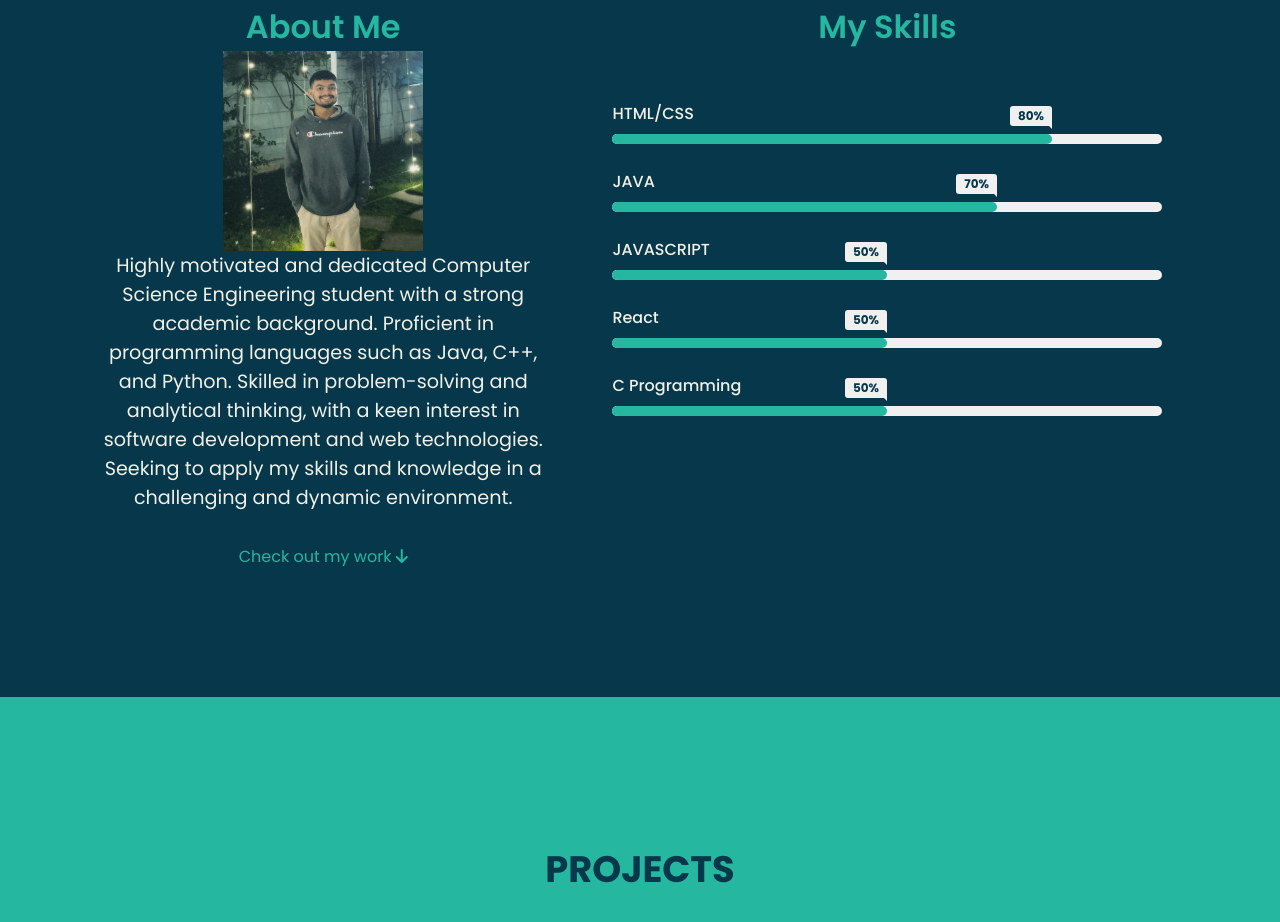
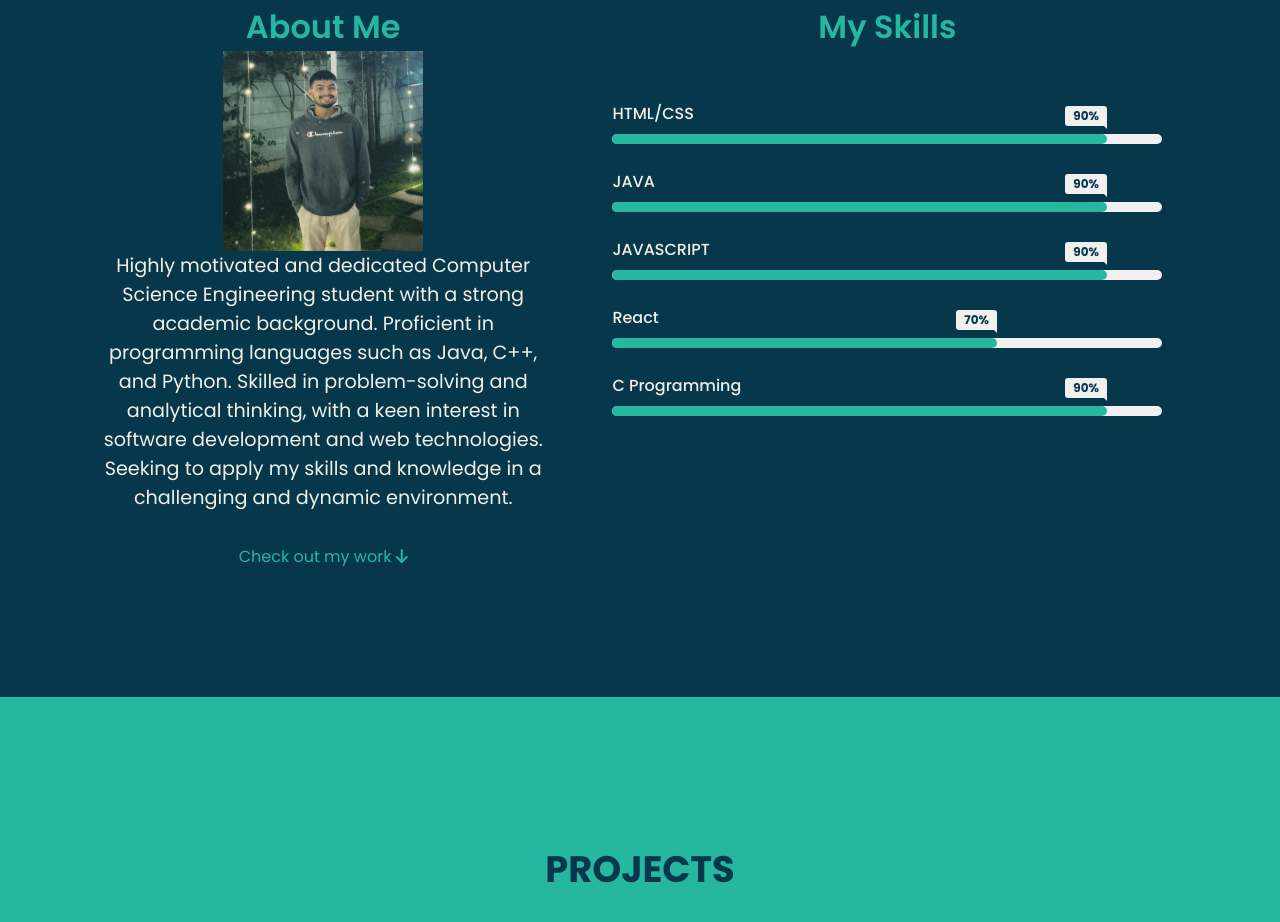
Before and after one commit to Nishil-Gangrade/Nishil-s-Portfolio, a plain HTML site: page index.html in a window 1280 px wide. Shown: the part 893-1815 px from the top of the page. Drawn offline with nearby package versions, Linux system fonts and the light colour scheme; a web font is replaced by a local one.

Commit message:
Update style.css

```diff
--- a/style.css
+++ b/style.css
@@ -197,19 +197,19 @@ header {
 }
 
 .progress-line .html {
-  width: 80%;
+  width: 90%;
 }
 .progress-line .css {
+  width: 90%;
+}
+.progress-line .bootstrap {
+  width: 90%;
+}
+.progress-line .javascript {
   width: 70%;
 }
-.progress-line .bootstrap {
-  width: 50%;
-}
-.progress-line .javascript {
-  width: 50%;
-}
 .progress-line .c {
-  width: 50%;
+  width: 90%;
 }
 
 .bar .progress-line span::before {
@@ -239,19 +239,19 @@ header {
 }
 
 .progress-line .html::after {
-  content: "80%";
+  content: "90%";
 }
 .progress-line .css::after {
+  content: "90%";
+}
+.progress-line .bootstrap::after {
+  content: "90%";
+}
+.progress-line .javascript::after {
   content: "70%";
 }
-.progress-line .bootstrap::after {
-  content: "50%";
-}
-.progress-line .javascript::after {
-  content: "50%";
-}
 .progress-line .c::after {
-  content: "50%";
+  content: "90%";
 }
 
 .navbar.solid {
```
